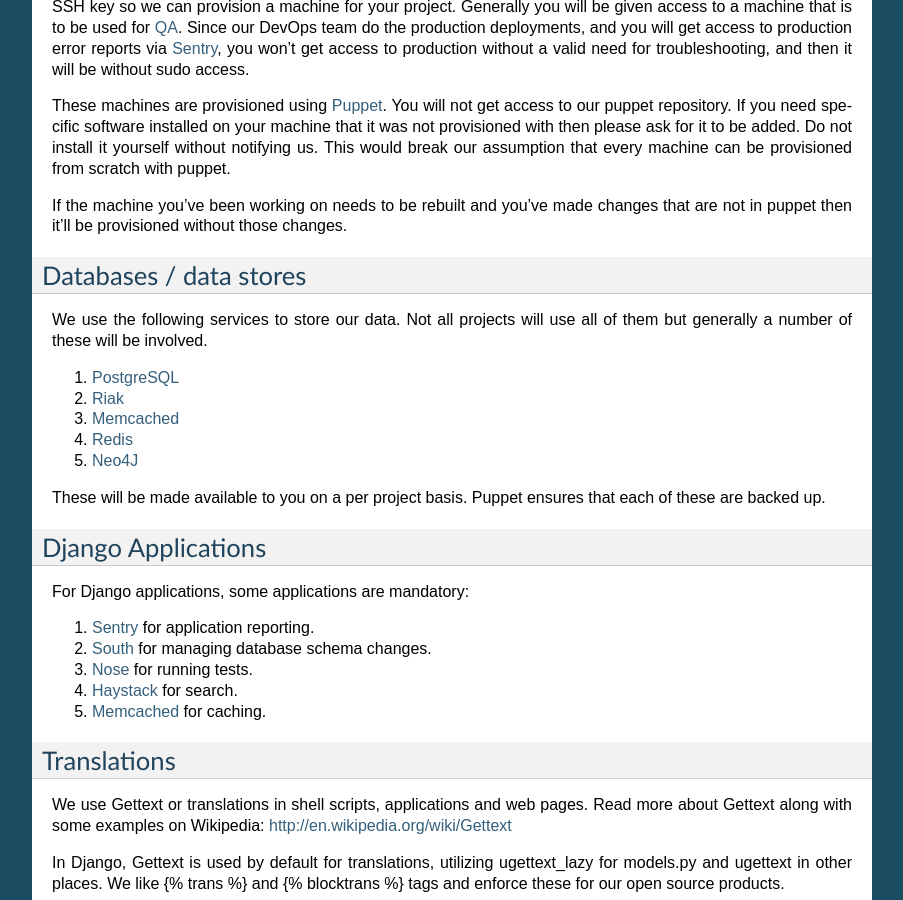
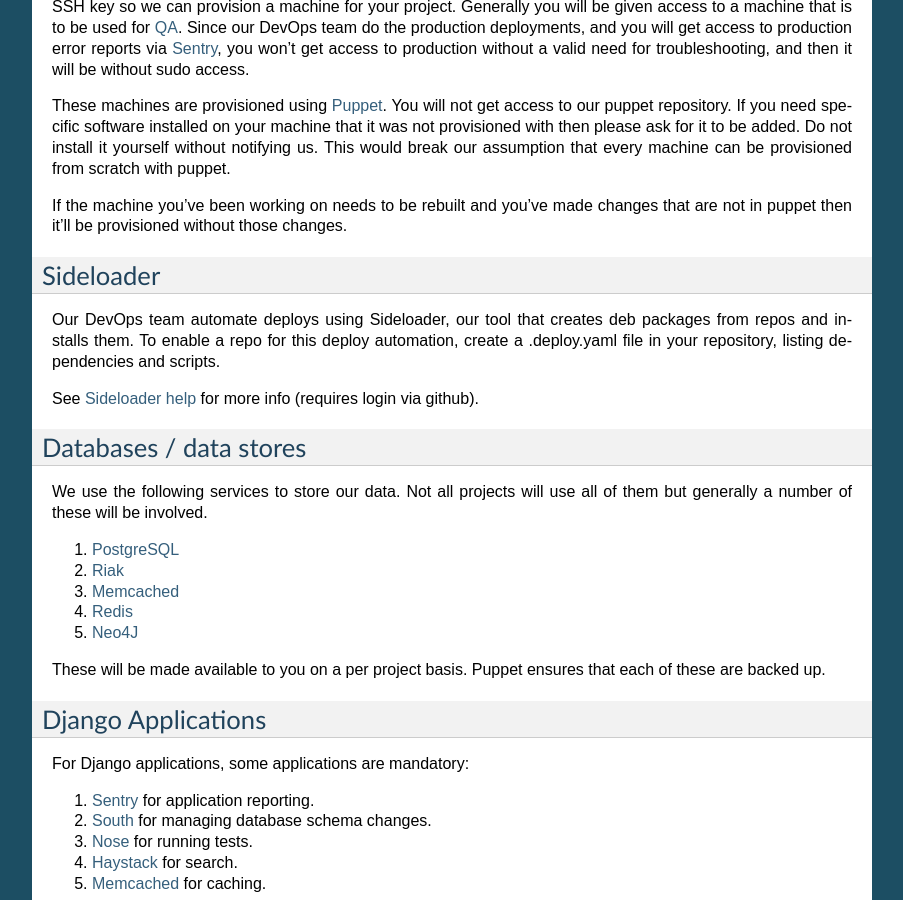
Before and after one commit to praekeltfoundation/ways-of-working, a Sphinx documentation site: the page built from docs/tools.rst, in a window 1280 px wide and 900 px high, scrolled down 1912 px. Shown: the whole window, without its empty margins (198-1101 px from the left). Built offline with Sphinx 7.4.7, drawn with Linux system fonts in a browser that asks for light colours.

Commit message:
Add Sideloader
Closes #17

```diff
--- a/docs/tools.rst
+++ b/docs/tools.rst
@@ -129,6 +129,17 @@
 If the machine you've been working on needs to be rebuilt and you've made
 changes that are not in puppet then it'll be provisioned without those changes.
 
+Sideloader
+----------
+
+Our DevOps team automate deploys using Sideloader, our tool that creates
+deb packages from repos and installs them. To enable a repo for this deploy
+automation, create a .deploy.yaml file in your repository, listing
+dependencies and scripts.
+
+See `Sideloader help`_ for more info (requires login via github).
+
+
 Databases / data stores
 -----------------------
 
@@ -191,3 +202,4 @@
 .. _South: http://south.aeracode.org/
 .. _Haystack: http://haystacksearch.org/
 .. _Graphite: http://graphite.wikidot.com/
+.. _Sideloader help: http://sideloader.praekelt.com/help/
```
